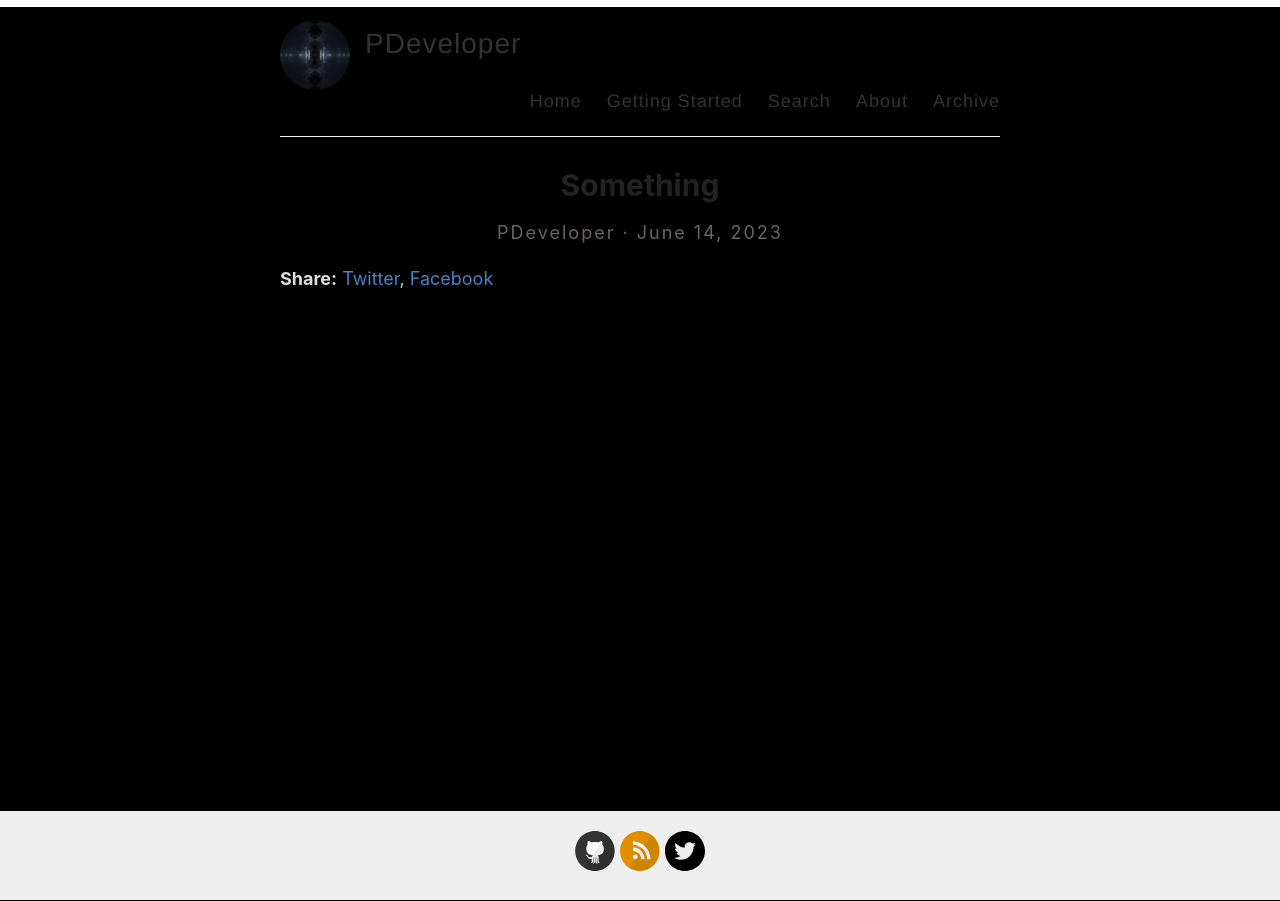
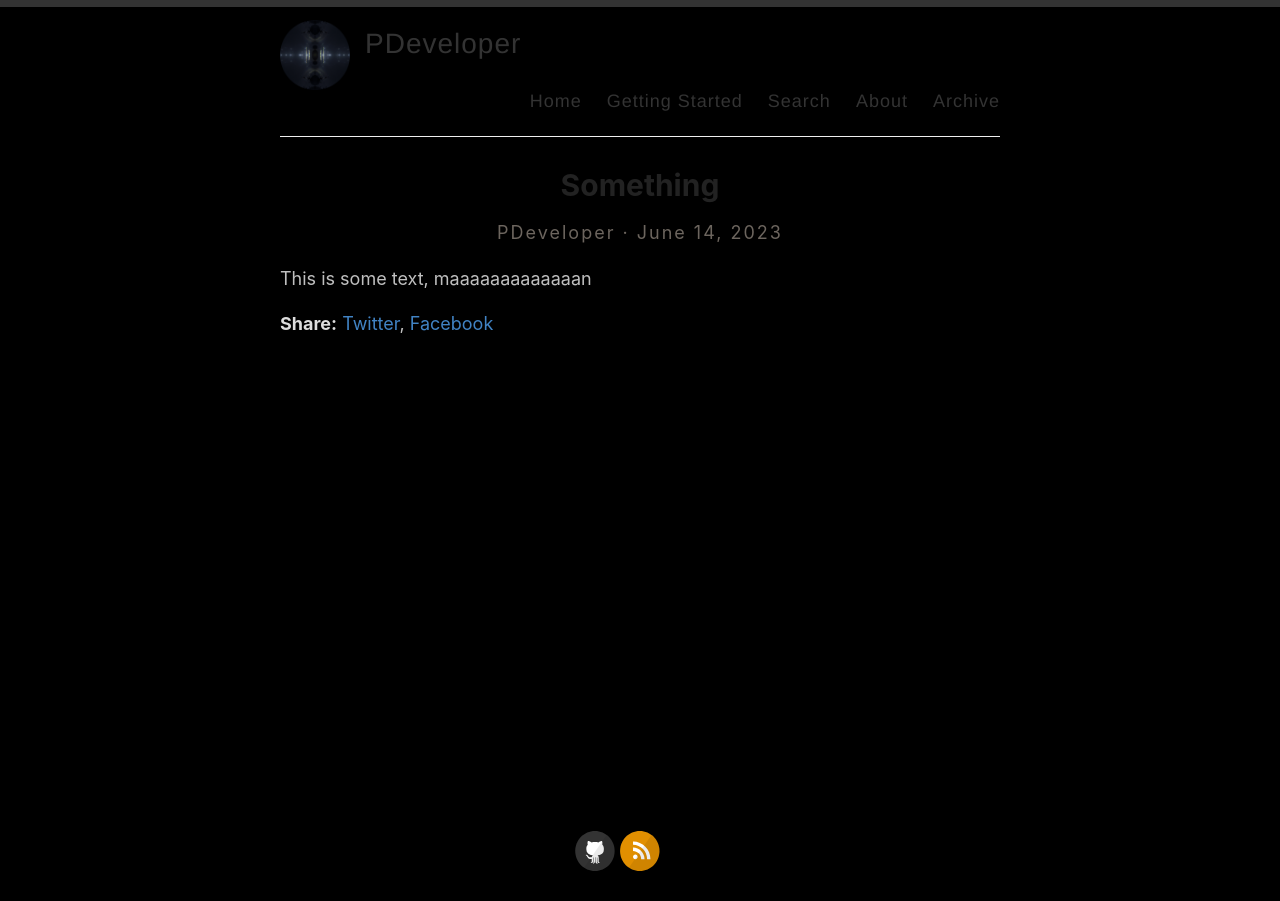
Before and after one commit to PDeveloper/pdeveloper.github.io, a Jekyll site: the page built from _posts/2023-06-14-something.md, in a window 1280 px wide. Built offline with Jekyll 4.4.1, drawn with Linux system fonts in a browser that asks for light colours.

Commit message:
Dark styling

```diff
--- a/_posts/2023-06-14-something.md
+++ b/_posts/2023-06-14-something.md
@@ -3,3 +3,5 @@ layout: post
 title: Something
 categories: []
 ---
+
+This is some text, maaaaaaaaaaaaan
--- a/assets/style.scss
+++ b/assets/style.scss
@@ -30,7 +30,7 @@ $color13: #000000;
 $color14: #de690c;
 $color15: #16e19c;
 $color16: #ffffff;
-$color17: #ffffff;
+$bar-color: #333;
 $color18: #6c655e;
 $color19: #6c655e;
 $color20: #cfbcb1;
@@ -472,7 +472,7 @@ nav {
   bottom: 0;
   width: 100%;
   height: 89px;
-  background-color: $lightGray;
+  background-color: $color0;
 }
 
 footer {
@@ -491,7 +491,7 @@ body:after {
 }
 
 #bar {
-    background: $color17;
+    background: $bar-color;
     height: 7px;
     background-size: cover;
     background-position: left 60%;
```
